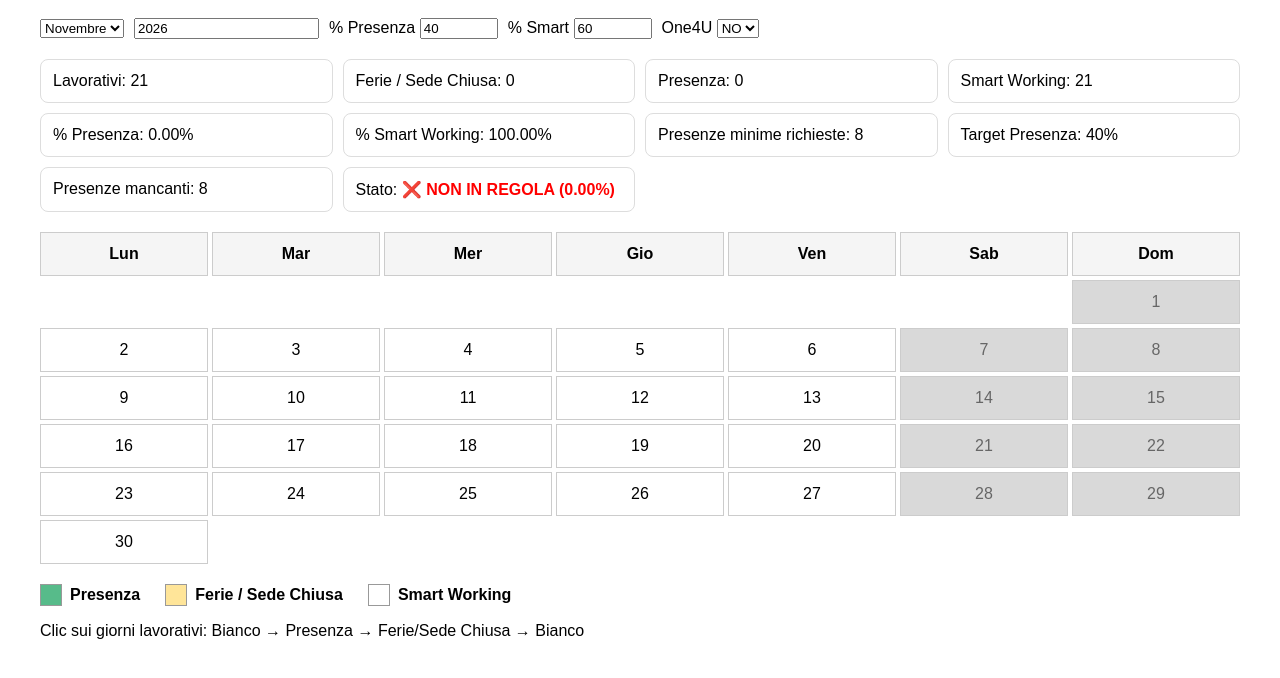
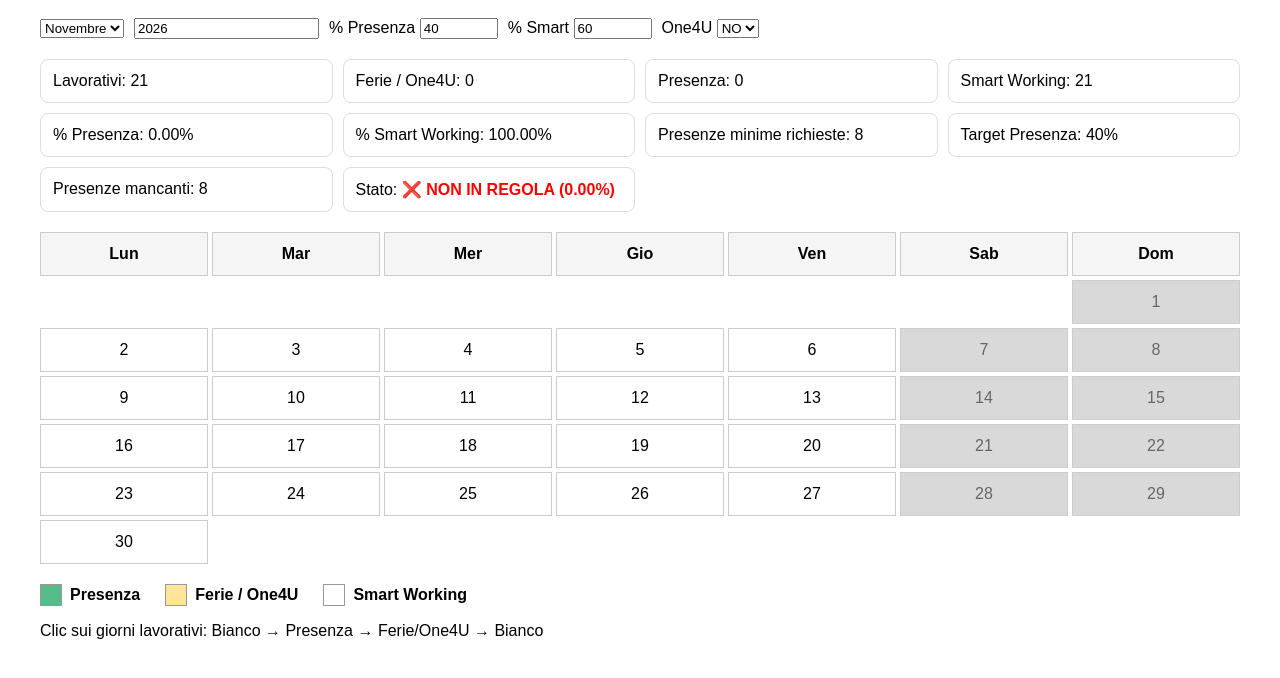
Before and after one commit to presenze-ts/presenze.ts, a plain HTML site: page index.html in a window 1280 px wide. Shown: the part 80-758 px from the top of the page. Drawn offline with Linux system fonts and the light colour scheme.

Commit message:
Update holiday label from 'Sede Chiusa' to 'One4U'

```diff
--- a/index.html
+++ b/index.html
@@ -190,7 +190,7 @@ Lavorativi: <span id="lav">0</span>
 </div>
 
 <div class="card">
-Ferie / Sede Chiusa: <span id="ferie">0</span>
+Ferie / One4U: <span id="ferie">0</span>
 </div>
 
 <div class="card">
@@ -242,7 +242,7 @@ Presenza
 
 <div class="legend-item">
 <div class="legend-box legend-holiday"></div>
-Ferie / Sede Chiusa
+Ferie / One4U
 </div>
 
 <div class="legend-item">
@@ -254,7 +254,7 @@ Smart Working
 
 <p>
 Clic sui giorni lavorativi:
-Bianco → Presenza → Ferie/Sede Chiusa → Bianco
+Bianco → Presenza → Ferie/One4U → Bianco
 </p>
 
 <script>
```
